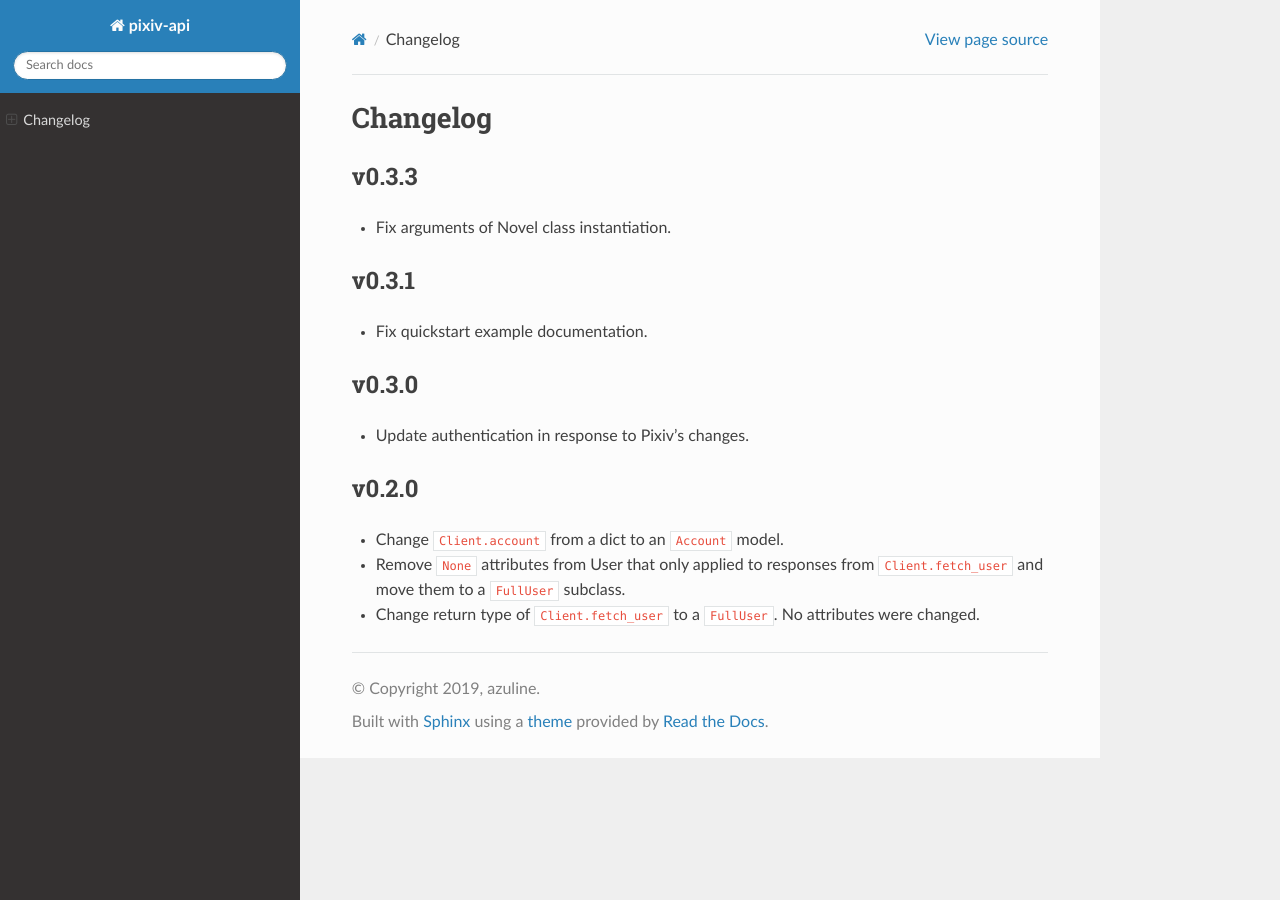
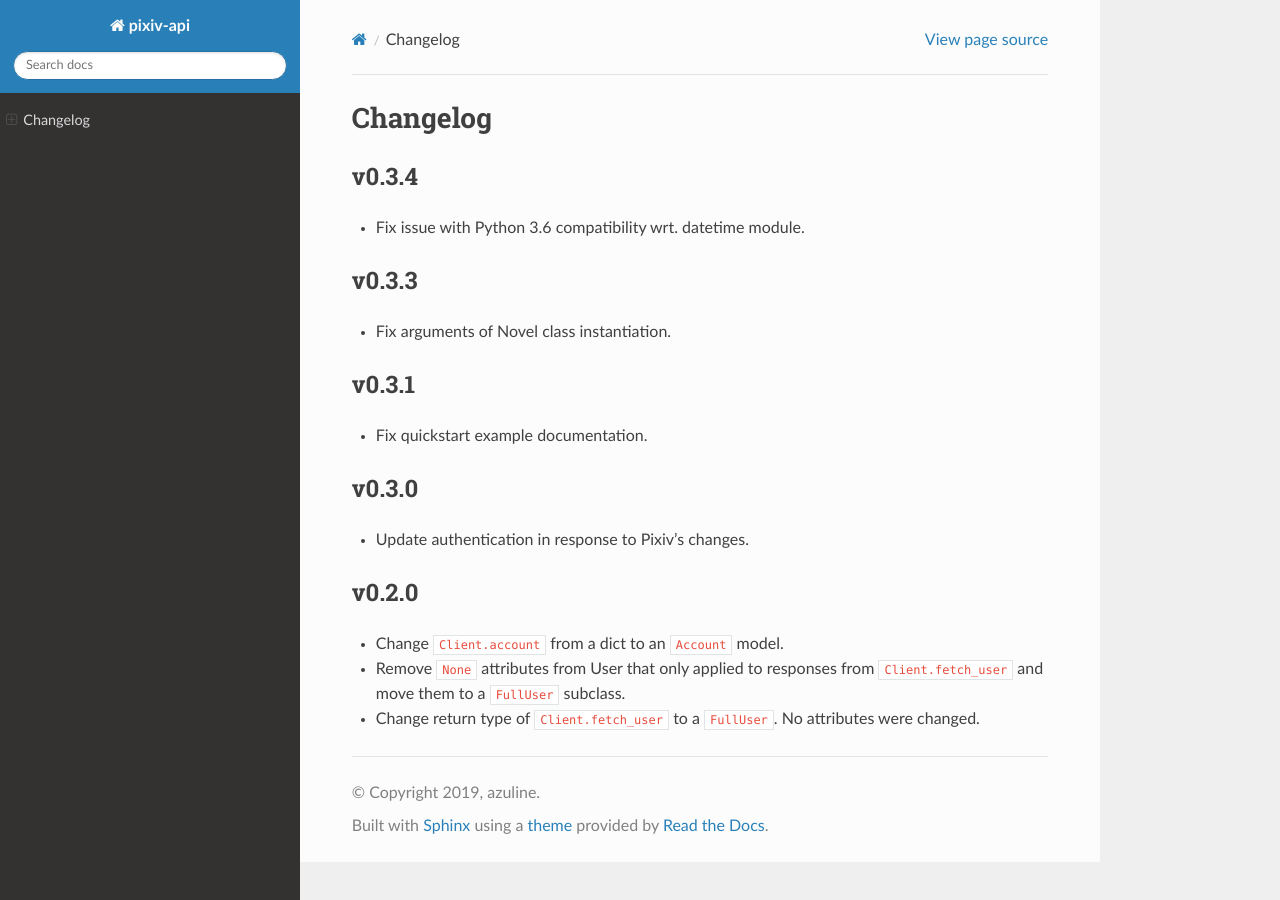
Before and after one commit to azuline/pixiv-api, a Sphinx documentation site: the page built from docs/changelog.rst, in a window 1280 px wide. Built offline with Sphinx 7.4.7 and the Read the Docs theme 2.0.0, drawn with Linux system fonts in a browser that asks for light colours.

Commit message:
bump version to 0.3.4

```diff
--- a/README.rst
+++ b/README.rst
@@ -92,6 +92,11 @@ Read the complete documentation at https://pixiv-api.readthedocs.io.
 Changelog
 =========
 
+v0.3.4
+------
+
+- Fix issue with Python 3.6 compatibility wrt. datetime module.
+
 v0.3.3
 ------
 
--- a/docs/changelog.rst
+++ b/docs/changelog.rst
@@ -1,5 +1,10 @@
 Changelog
 ---------
+
+v0.3.4
+^^^^^^
+
+- Fix issue with Python 3.6 compatibility wrt. datetime module.
 
 v0.3.3
 ^^^^^^
--- a/pyproject.toml
+++ b/pyproject.toml
@@ -1,6 +1,6 @@
 [tool.poetry]
 name = "pixiv-api"
-version = "0.3.3"
+version = "0.3.4"
 description = "A library for the Pixiv API."
 authors = ["azuline <azuline@riseup.net>"]
 license = "Apache-2.0"
```
